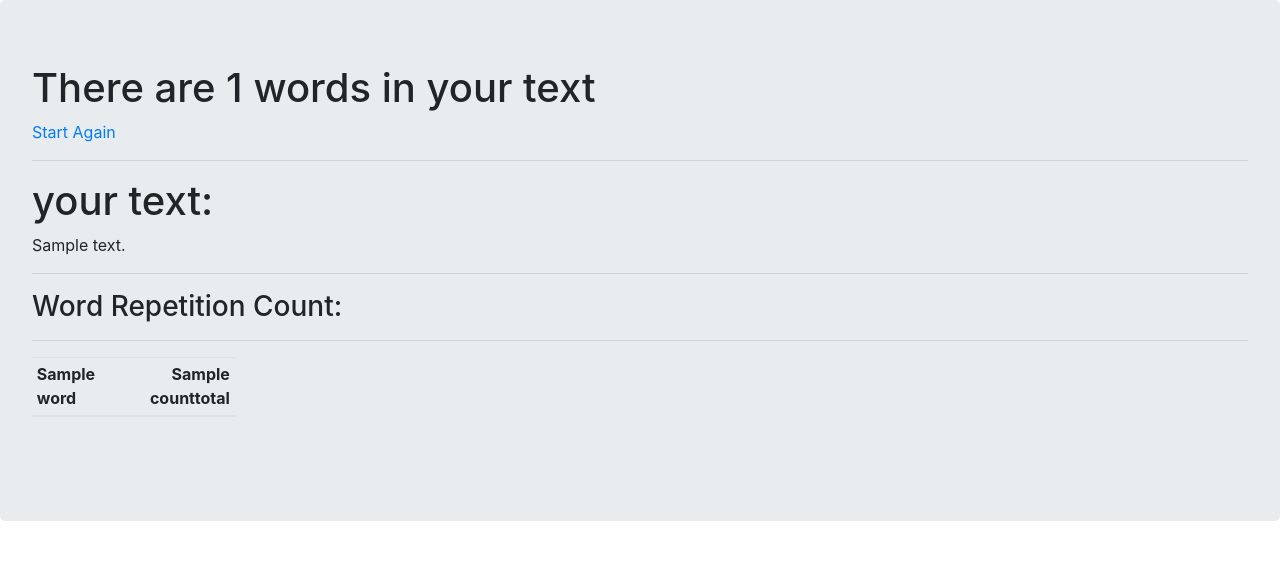
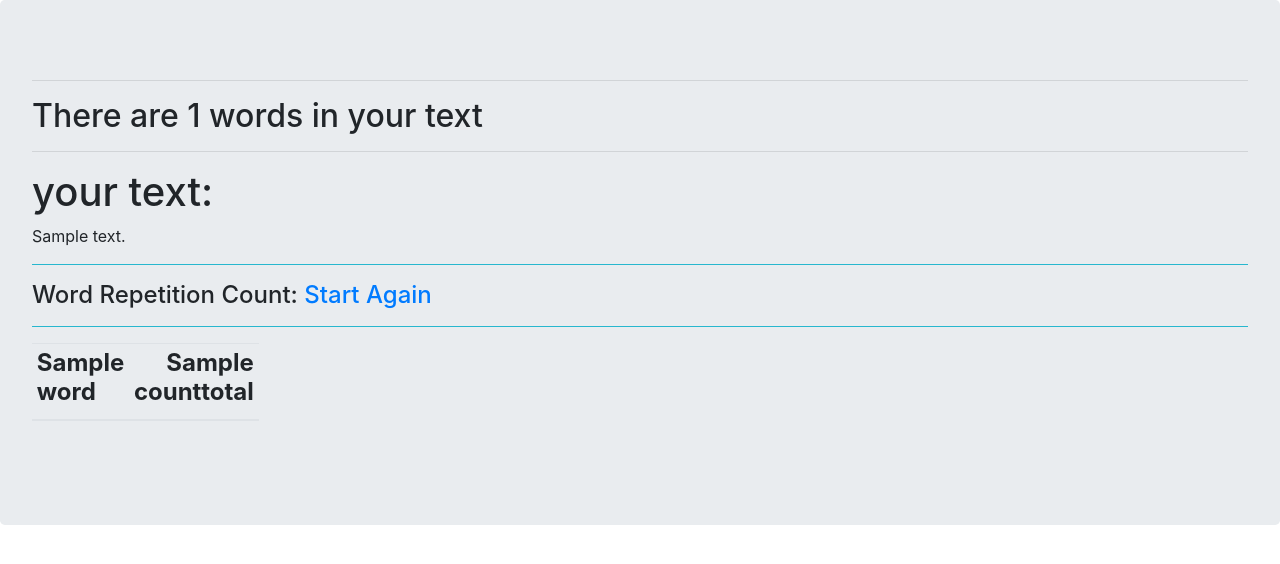
Before and after one commit to srikant132/wordcount, a Django app: template templates/count.html in a window 1280 px wide. Shown: the part 56-620 px from the top of the page. Run offline with Django 3.2, Linux system fonts and the light colour scheme; the template is opened without the code that fills it: most values are stand-ins (such as "Sample title", 1, 10 or a date in 2020); lists and menus that the app fills with data are empty; some libraries are stand-ins or nearby versions.

Commit message:
UI changes

```diff
--- a/templates/count.html
+++ b/templates/count.html
@@ -29,23 +29,22 @@
     </div>
   </nav>
   <div class="jumbotron" >
-    <h1>There are {{ count }} words in your text</h1>
-    <a href="{% url 'home'%}">Start Again</a>
-    <hr>
 
+
+  <hr> <h2>There are {{ count }} words in your text</h2><hr>
     <h1>your text:</h1>
 
     {{ fulltext }}
-    <hr>
-    <h3> Word Repetition Count:</h3>
-    <hr>
+    <hr color="#2bcce5">
+    <h4> Word Repetition Count: <a href="{% url 'home'%}">Start Again</a></h4>
+    <hr color="#2bcce5">
   {% for word,counttotal in  sortedwords %}
 
   <table class="table table-sm col-md-2">
   <thead class="thead active">
     <tr>
-      <th style="text-align:left">{{ word }}</th>
-      <th style="text-align:right">{{ counttotal }}</th>
+      <th style="text-align:left"><h4 class="font-weight-bold">{{ word }}</h4></th>
+      <th style="text-align:right"><h4 class="font-weight-bold">{{ counttotal }}</h4></th>
     </tr>
   </thead>
     </table>
```
